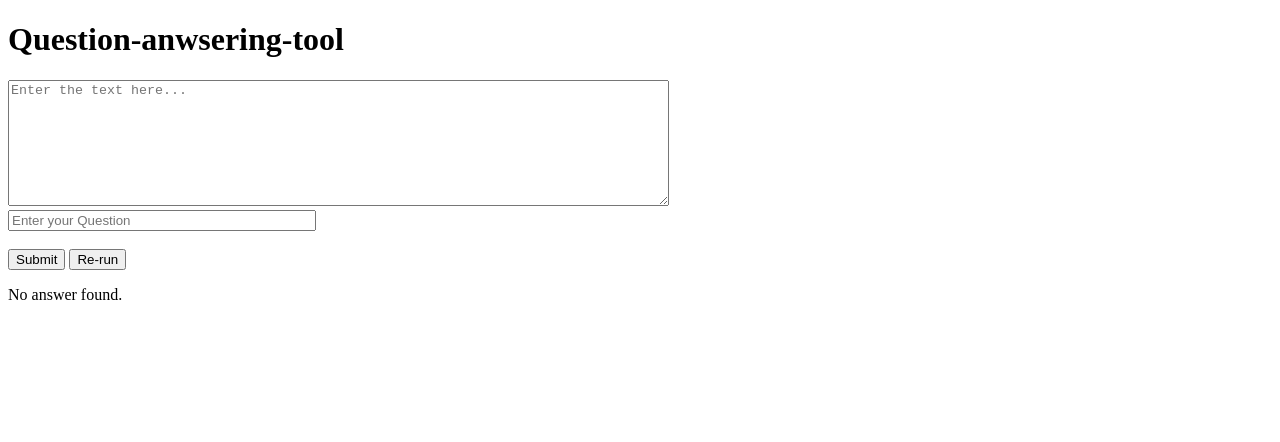
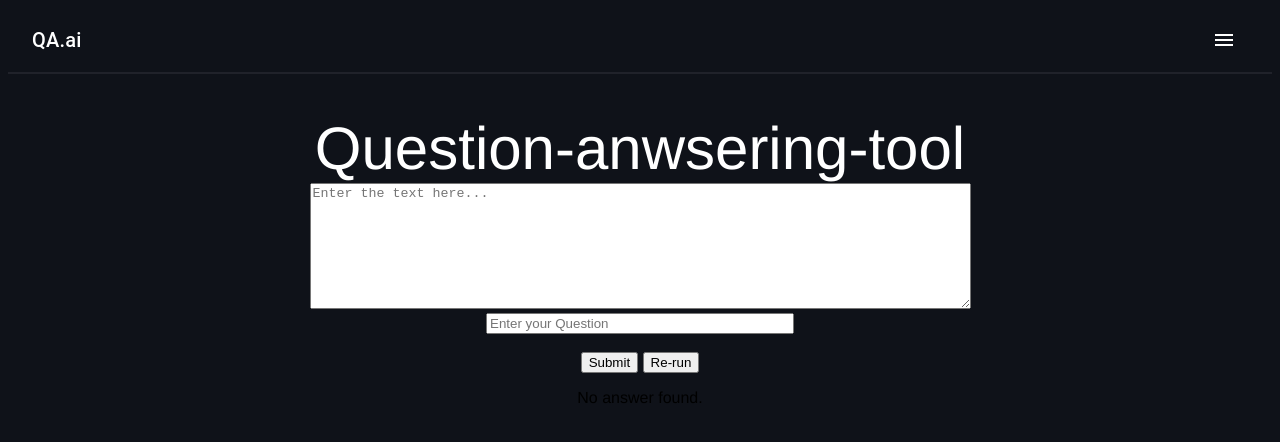
Before and after one commit to Anjaly1997/question-answering-tool, a React (Create React App) app: page / in a window 1280 px wide. Shown: the top 442 px of the page. Built offline with nearby package versions, Linux system fonts and the light colour scheme.

Commit message:
start styling using MUI and added Menu Bar

```diff
--- a/package.json
+++ b/package.json
@@ -3,6 +3,10 @@
   "version": "0.1.0",
   "private": true,
   "dependencies": {
+    "@emotion/react": "^11.11.1",
+    "@emotion/styled": "^11.11.0",
+    "@mui/icons-material": "^5.14.3",
+    "@mui/material": "^5.14.4",
     "@testing-library/jest-dom": "^5.17.0",
     "@testing-library/react": "^13.4.0",
     "@testing-library/user-event": "^13.5.0",
--- a/src/App.css
+++ b/src/App.css
@@ -1,38 +1,13 @@
-.App {
-  text-align: left;
+body{
+  background: #0f1219;
+  text-align: center;
+  font-family: Poppins, Helvetica, Arial, sans-serif;
+  padding: 0;
+
 }
-
-.App-logo {
-  height: 40vmin;
-  pointer-events: none;
+h1{
+  color: white;
+  font-size: 60px;
+  margin-bottom: 0;
+  font-weight: 500;
 }
-
-@media (prefers-reduced-motion: no-preference) {
-  .App-logo {
-    animation: App-logo-spin infinite 20s linear;
-  }
-}
-
-.App-header {
-  background-color: #282c34;
-  min-height: 100vh;
-  display: flex;
-  flex-direction: column;
-  align-items: center;
-  justify-content: center;
-  font-size: calc(10px + 2vmin);
-  color: white;
-}
-
-.App-link {
-  color: #61dafb;
-}
-
-@keyframes App-logo-spin {
-  from {
-    transform: rotate(0deg);
-  }
-  to {
-    transform: rotate(360deg);
-  }
-}
--- a/src/App.js
+++ b/src/App.js
@@ -1,4 +1,5 @@
 import './App.css';
+import AppBar from './components/AppBar'
 import InputText from './components/InputText';
 import DisplayAnswer from './components/DisplayAnswer';
 import { useState } from 'react';
@@ -24,6 +25,7 @@
 
   return (
     <div className="App">
+      <AppBar />
       <h1>Question-anwsering-tool</h1>
       <InputText onSubmit = {handleUserInput}/>
       <DisplayAnswer answer={answer}/>
--- /dev/null
+++ b/src/components/AppBar.js
@@ -0,0 +1,52 @@
+import * as React from 'react';
+import AppBar from '@mui/material/AppBar';
+import Box from '@mui/material/Box';
+import Toolbar from '@mui/material/Toolbar';
+import Typography from '@mui/material/Typography';
+import IconButton from '@mui/material/IconButton';
+import MenuIcon from '@mui/icons-material/Menu';
+
+export default function MenuAppBar() {
+  const [auth, setAuth] = React.useState(true);
+  const [anchorEl, setAnchorEl] = React.useState(null);
+
+  const handleChange = (event) => {
+    setAuth(event.target.checked);
+  };
+
+  const handleMenu = (event) => {
+    setAnchorEl(event.currentTarget);
+  };
+
+  const handleClose = () => {
+    setAnchorEl(null);
+  };
+
+  return (
+    <Box sx={{ flexGrow: 1 }}>
+      <AppBar position="static" elevation={0} style={{ background: 'transparent' ,borderBottom: '2px solid #20222a'}}>
+        <Toolbar>
+
+          <Typography variant="h6" component="div" sx={{ flexGrow: 1 ,textAlign: 'left'}}>
+            QA.ai
+          </Typography>
+          {auth && (
+            <div>
+              <IconButton
+                size="large"
+                aria-label="menu"
+                aria-controls="menu-appbar"
+                aria-haspopup="true"
+                onClick={handleMenu}
+                color="inherit"
+              >
+                <MenuIcon />
+              </IconButton>
+
+            </div>
+          )}
+        </Toolbar>
+      </AppBar>
+    </Box>
+  );
+}
```
Also changed, not shown: 1 other file (tests, documents, lock files or other folders).
